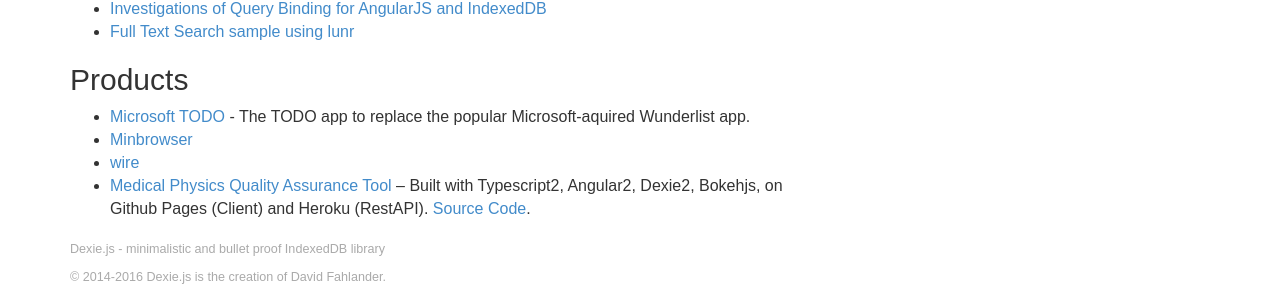
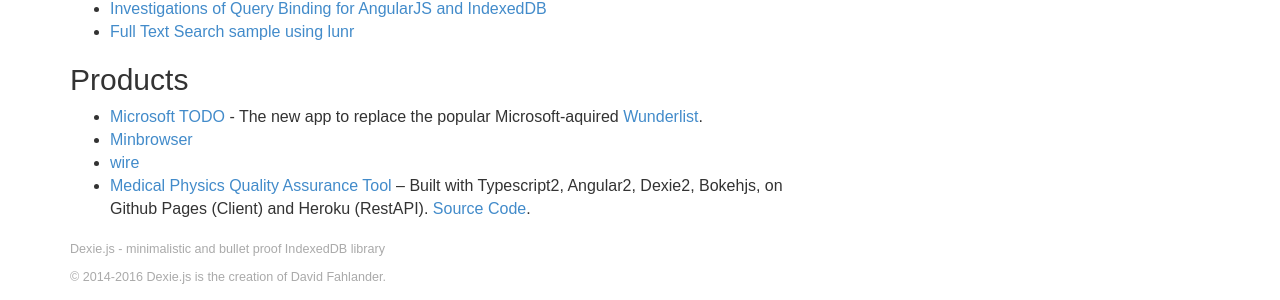
Before and after one commit to dexie/dexie-website, a Jekyll site: the page built from docs/DerivedWork.md, in a window 1280 px wide. Shown: the part 871-1171 px from the top of the page. Built offline with Jekyll 4.4.1, drawn with Linux system fonts in a browser that asks for light colours.

Commit message:
Update DerivedWork.md

```diff
--- a/docs/DerivedWork.md
+++ b/docs/DerivedWork.md
@@ -35,7 +35,7 @@
 
 ## Products
 
-* [Microsoft TODO](https://todo.microsoft.com) - The TODO app to replace the popular Microsoft-aquired Wunderlist app.
+* [Microsoft TODO](https://todo.microsoft.com) - The new app to replace the popular Microsoft-aquired [Wunderlist](https://www.wunderlist.com).
 * [Minbrowser](https://minbrowser.github.io/min/)
 * [wire](https://wire.com)
 * [Medical Physics Quality Assurance Tool](http://electrons.simonbiggs.net/) -- Built with Typescript2, Angular2, Dexie2, Bokehjs, on Github Pages (Client) and Heroku (RestAPI). [Source Code](https://github.com/SimonBiggs/electroninserts-webapp).
```
